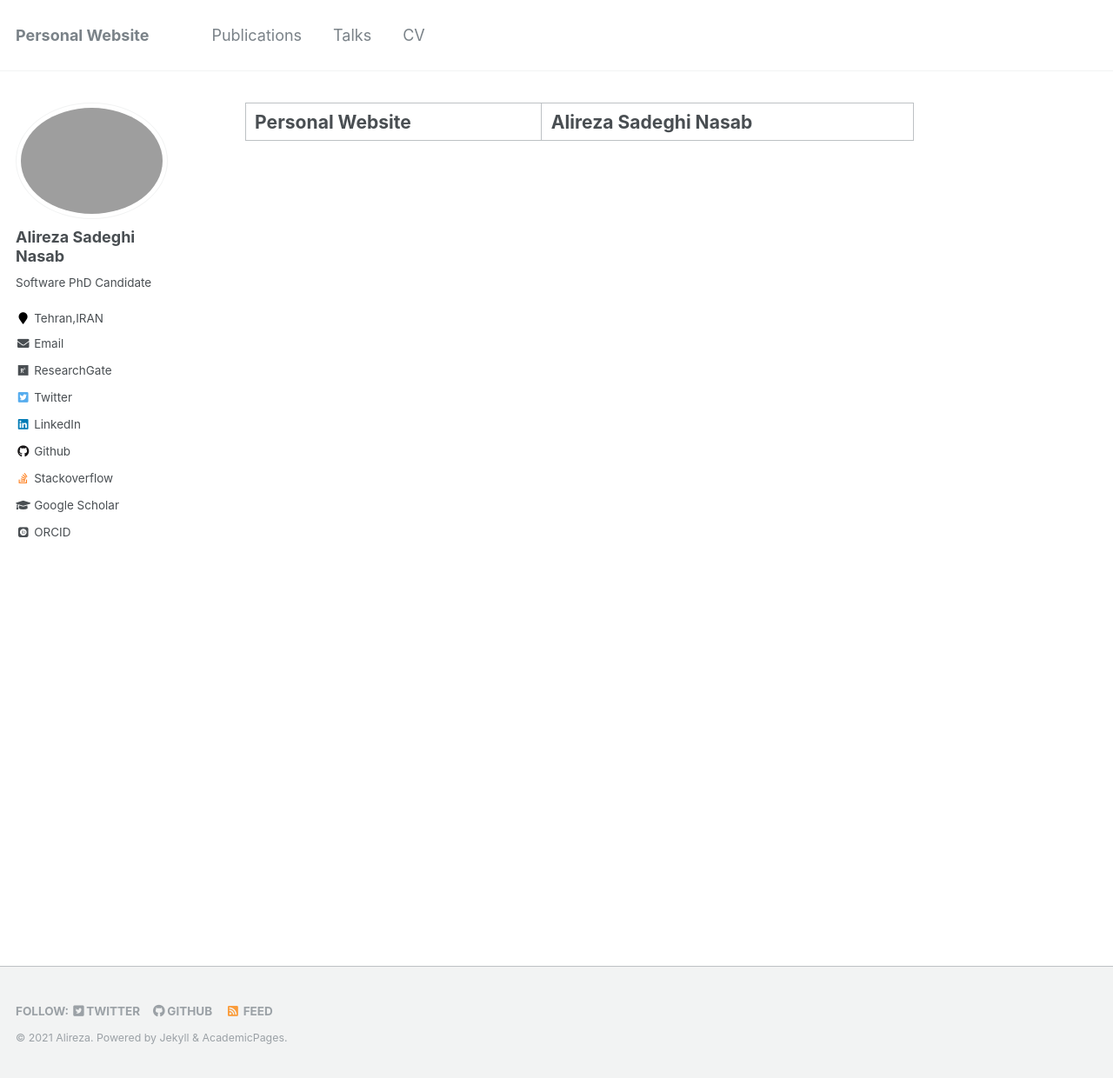
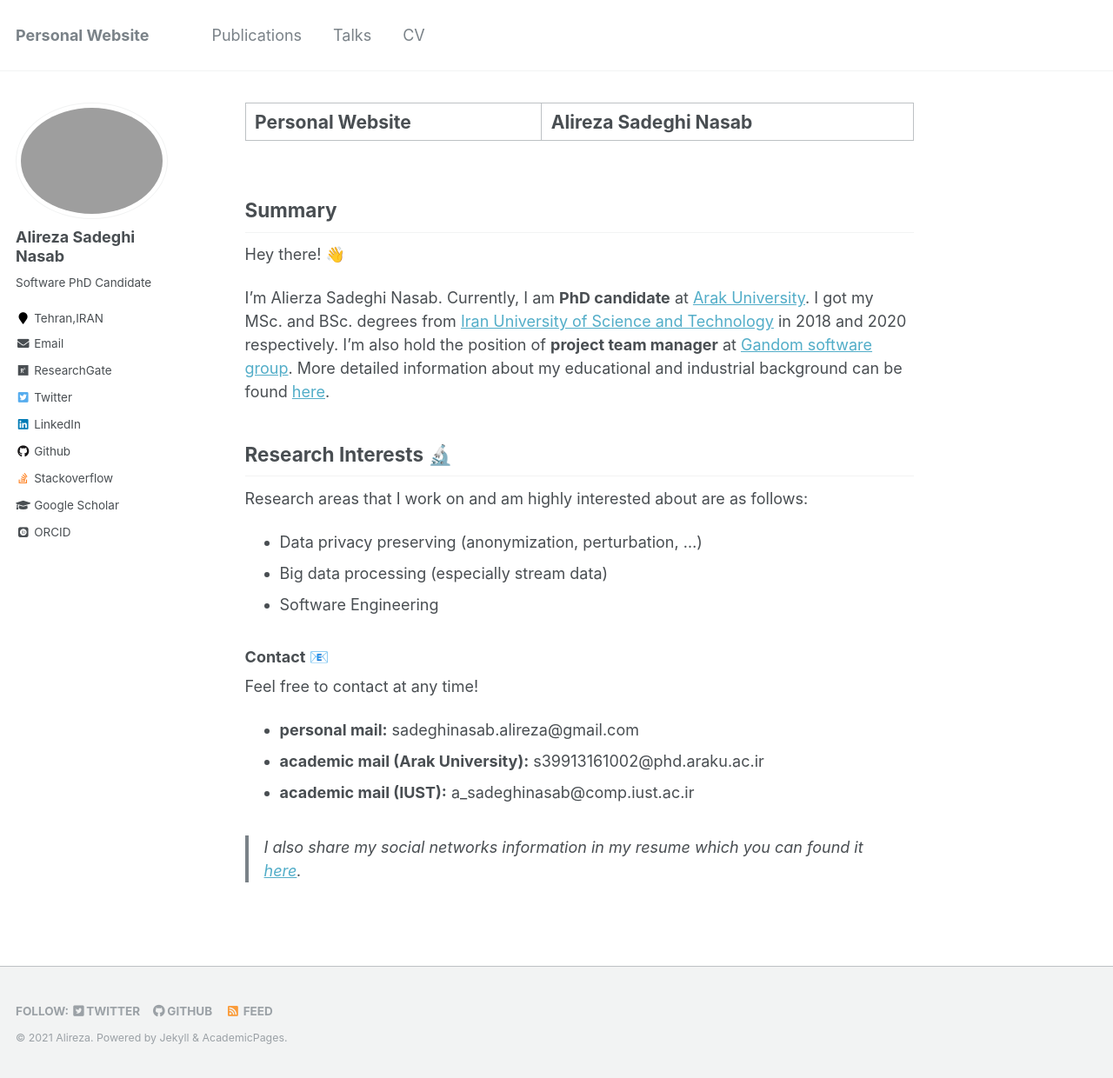
Before and after one commit to AlirezaSN/AlirezaSN.github.io, a Jekyll site: the page built from _pages/about.md, in a window 1280 px wide and 1240 px high. Shown: the whole window at 87% size. Built offline with Jekyll 4.4.1, drawn with Linux system fonts in a browser that asks for light colours; some web fonts are replaced.

Commit message:
add about page, fix cv page, clean and fix some resources

```diff
--- a/_includes/head/custom.html
+++ b/_includes/head/custom.html
@@ -16,10 +16,10 @@
 <link rel="icon" type="image/png" href="{{ base_path }}/images/favicon-96x96.png?v=M44lzPylqQ" sizes="96x96">
 <link rel="icon" type="image/png" href="{{ base_path }}/images/favicon-16x16.png?v=M44lzPylqQ" sizes="16x16">
 <link rel="manifest" href="{{ base_path }}/images/manifest.json?v=M44lzPylqQ">
-<link rel="mask-icon" href="{{ base_path }}/images/safari-pinned-tab.svg?v=M44lzPylqQ" color="#000000">
-<link rel="shortcut icon" href="/images/favicon.ico?v=M44lzPylqQ">
+<link rel="mask-icon" href="{{ base_path }}/images/site-logo.png?v=M44lzPylqQ" color="#000000">
+<link rel="shortcut icon" href="/images/site-logo.png?v=M44lzPylqQ">
 <meta name="msapplication-TileColor" content="#000000">
-<meta name="msapplication-TileImage" content="{{ base_path }}/images/mstile-144x144.png?v=M44lzPylqQ">
+<meta name="msapplication-TileImage" content="{{ base_path }}/images/site-logo.png?v=M44lzPylqQ">
 <meta name="msapplication-config" content="{{ base_path }}/images/browserconfig.xml?v=M44lzPylqQ">
 <meta name="theme-color" content="#ffffff">
 <link rel="stylesheet" href="{{ base_path }}/assets/css/academicons.css"/>
--- a/_pages/about.md
+++ b/_pages/about.md
@@ -7,3 +7,27 @@ redirect_from:
   - /about/
   - /about.html
 ---
+
+## Summary
+
+Hey there! 👋
+
+I'm Alierza Sadeghi Nasab. Currently, I am **PhD candidate** at [Arak University](http://araku.ac.ir). I got my MSc. and BSc. degrees from [Iran University of Science and Technology](http://www.iust.ac.ir) in 2018 and 2020 respectively. I'm also hold the position of **project team manager** at [Gandom software group](http://gandom.co). More detailed information about my educational and industrial background can be found [here](https://alirezasn.github.io/cv/).
+
+## Research Interests 🔬
+
+Research areas that I work on and am highly interested about are as follows:
+
+* Data privacy preserving (anonymization, perturbation, ...)
+* Big data processing (especially stream data)
+* Software Engineering
+
+### Contact 📧
+
+Feel free to contact at any time!
+
+* **personal mail:** sadeghinasab.alireza@gmail.com
+* **academic mail (Arak University):** s39913161002@phd.araku.ac.ir
+* **academic mail (IUST):** a_sadeghinasab@comp.iust.ac.ir
+
+> I also share my social networks information in my resume which you can found it [here](https://alirezasn.github.io/files/resume.pdf).
```
Also changed, not shown: _pages/cv.md (+3 -2 lines), images/browserconfig.xml (+4 -4 lines), images/mstile-144x144.png (deleted), images/mstile-150x150.png (deleted), images/mstile-310x150.png (deleted), images/mstile-310x310.png (deleted), images/mstile-70x70.png (deleted), images/paragraph-indent.png (deleted), images/paragraph-no-indent.png (deleted), images/safari-pinned-tab.svg (deleted), 1 other file.
